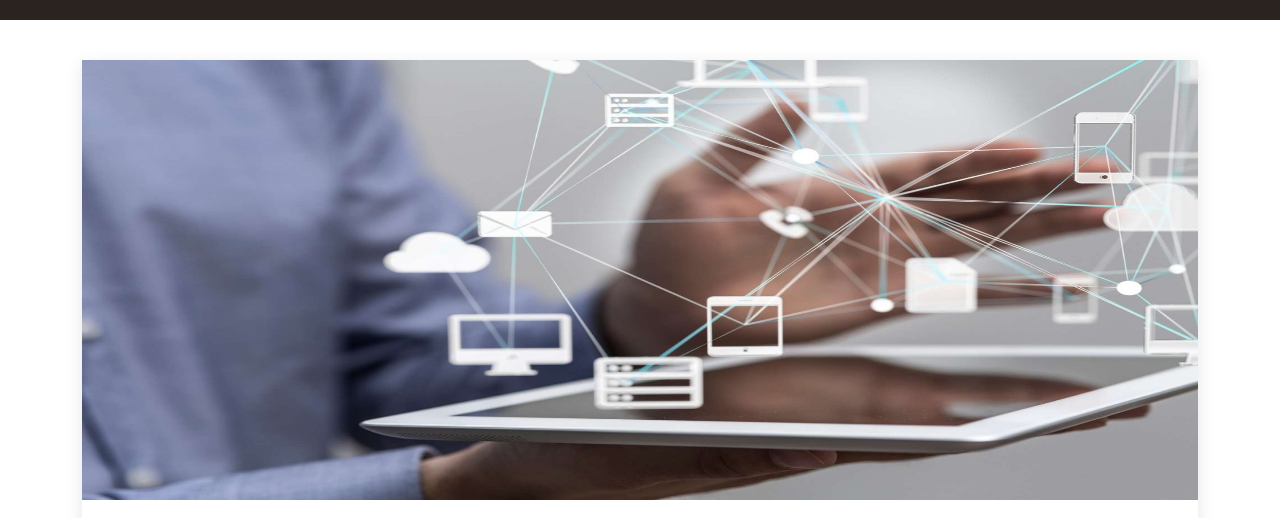
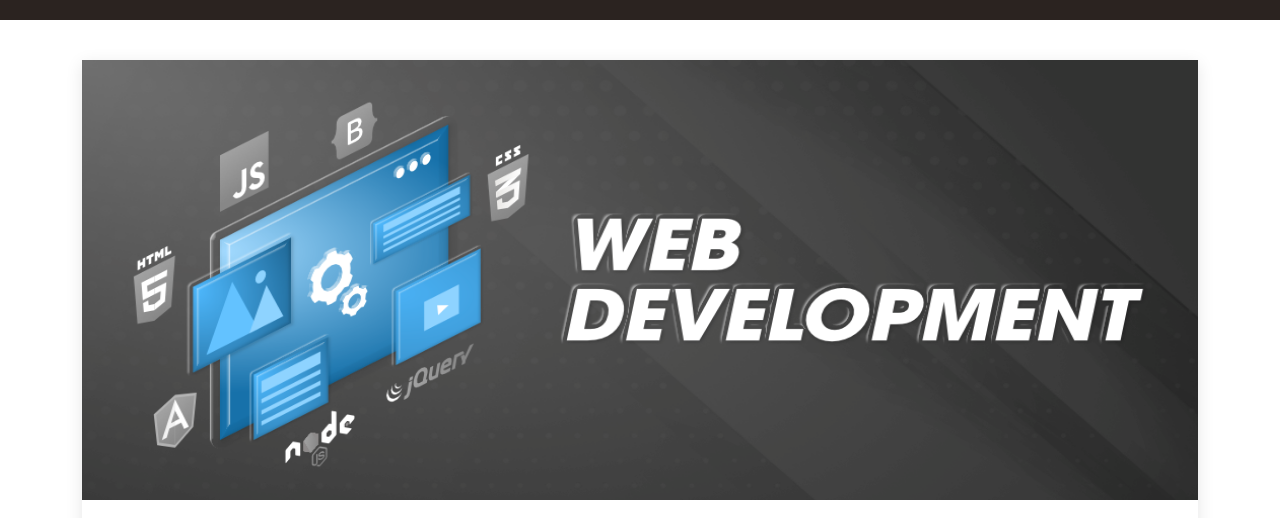
Before and after one commit to Nethaji-pandiarajan/ITWebsite, a plain HTML site: page services/websiteDevelopment.html in a window 1280 px wide. Shown: the part 163-681 px from the top of the page. Drawn offline with nearby package versions, Linux system fonts and the light colour scheme; files whose address does not match are found by name; a web font is replaced by a local one.

Commit message:
Add files via upload

```diff
--- a/services/websiteDevelopment.html
+++ b/services/websiteDevelopment.html
@@ -90,7 +90,7 @@
             <article class="entry entry-single">
 
               <div class="entry-img"  >
-                <img src="../assets/Images/Service/infrastructure.webp" alt="err" class="service-img">
+                <img src="../assets/Images/Service/webdev.png" alt="err" class="service-img">
               </div>
 
               <h2 class=" section-title">
```
Also changed, not shown: services/ecommerce-and-seo.html (+1 -1 lines).
